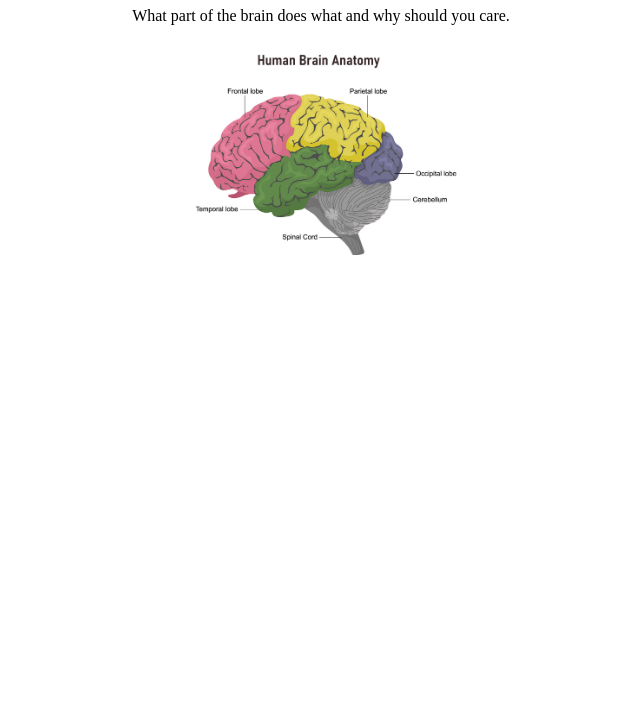
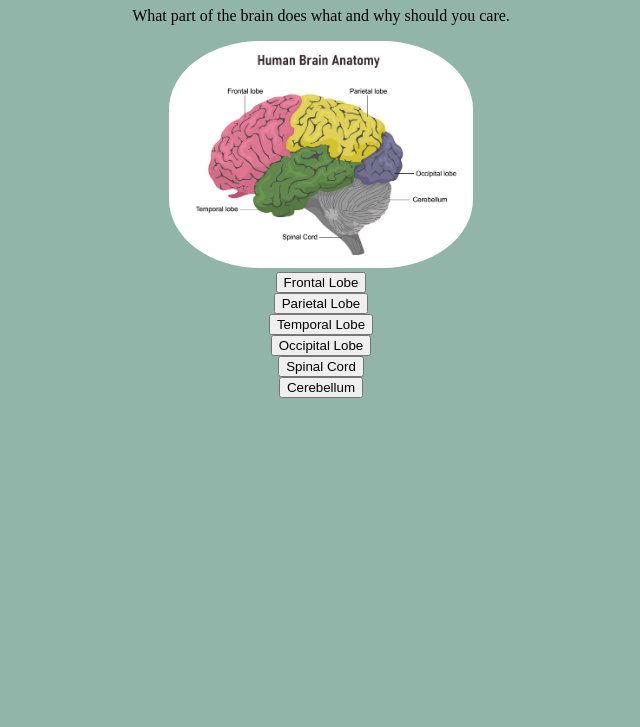
Before and after one commit to Gelenhaus/centeringThingsCss, a plain HTML site: page index.html in a window 1280 px wide. Shown: the part 73-800 px from the top of the page, without its empty margins (319-959 px from the left). Drawn offline with Linux system fonts and the light colour scheme.

Commit message:
remembering that divs are boxes

```diff
--- a/index.html
+++ b/index.html
@@ -18,6 +18,15 @@
     </div>
     <div><img src="./assets/brain lobes anatomy.jpg"></div>
 
+    <div><button onclick>Frontal Lobe</button></div>
+    <div><button onclick>Parietal Lobe</button></div>
+    <div><button onclick>Temporal Lobe</button></div>
+    <div><button onclick>Occipital Lobe</button></div>
+    <div><button onclick>Spinal Cord</button></div>
+    <div><button onclick>Cerebellum</button></div>
+
+    <div></div>
+
 </img>
 </body>
 </html>
--- a/style.css
+++ b/style.css
@@ -1,3 +1,9 @@
+
+body {
+    background-color: rgb(146, 181, 169);
+}
+
+
 div {
     margin: auto;
     width: 60%;
@@ -8,4 +14,5 @@ img{
     margin: auto;
     text-align: center;
     width: 40%;
+    border-radius: 30%;
 }
```
